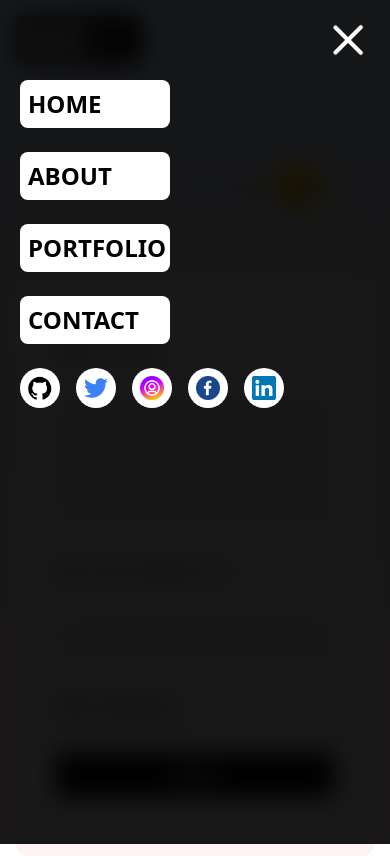
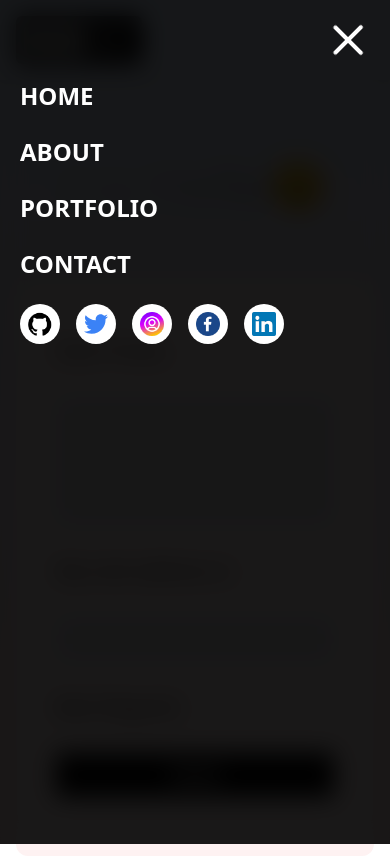
Before and after one commit to Librapraise/Portfolio, a Next.js app: page /contact in a window 390 px wide. Both pictures are taken after a click on the button 354 px from the left and 40 px from the top of the page. Built offline with nearby package versions, Linux system fonts and the light colour scheme.

Commit message:
updated mobile navbar

```diff
--- a/app/components/navbar.jsx
+++ b/app/components/navbar.jsx
@@ -162,7 +162,7 @@ const Navbar = () => {
             className="md:hidden absolute top-0 left-0 w-screen h-screen flex flex-col text-white gap-6 text-2xl z-30 bg-black bg-opacity-90 backdrop-blur-md px-5 py-[80px]"
         >
             {links.map((link) => (
-                <motion.div variants={linkVariant} key={link.title} className="uppercase bg-white w-[150px] p-2 rounded-lg text-black font-semibold hover:ease-in hover:text-white hover:bg-[coral]">
+                <motion.div variants={linkVariant} key={link.title} className="uppercase font-semibold hover:ease-in hover:text-[coral]">
                     <Link
                         href={link.path}
                         onClick={() => setOpen(!open)}
@@ -176,7 +176,7 @@ const Navbar = () => {
 
             {/* MOBILE SOCIAL */}
             <div
-                className="md:hidden flex gap-4 "
+                className="md:hidden flex gap-4"
             >
                 <motion.div variants={iconVariant} initial={{opacity: 0}} transition={{duration: 0.5}} whileHover={{scale: 1.2, rotate: 360,}} >
                     <Link href="https://github.com/Librapraise" target="_blank" className="w-10 h-10 rounded-full bg-white flex items-center justify-center">
```
